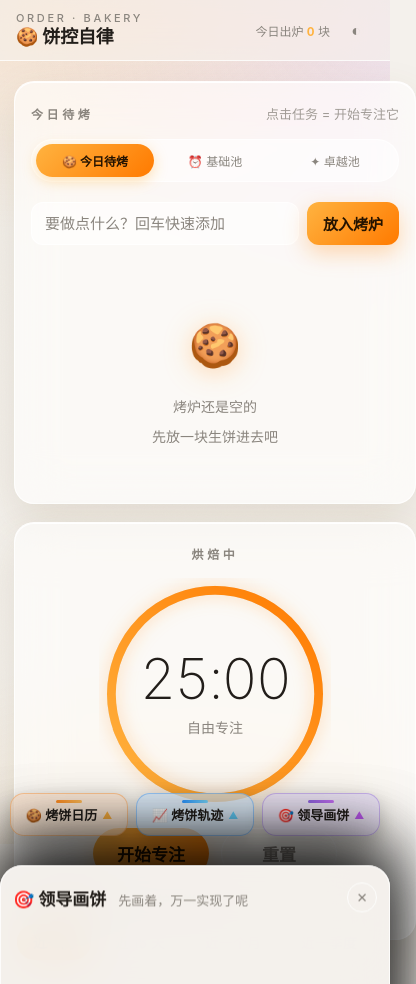
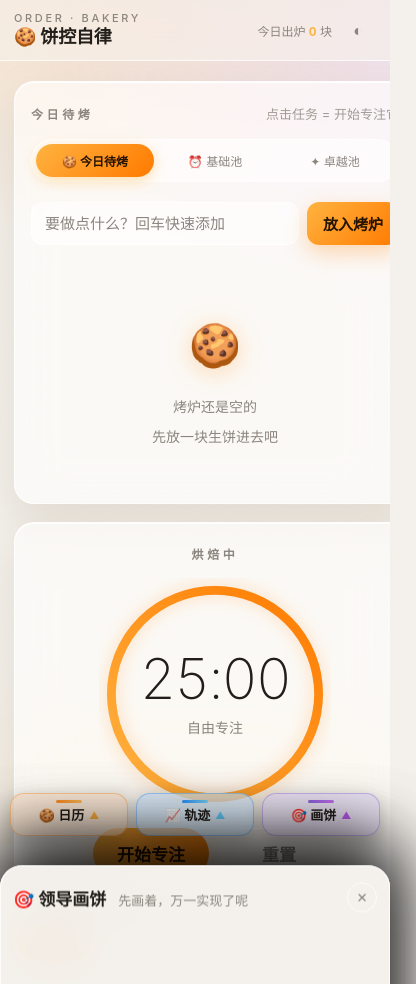
Before and after one commit to bl026732-ship-it/bingkong-pwa, a website: page index.html in a window 390 px wide. Shown: the whole page, 416 px wide, since content can reach past the window. Drawn offline with Linux system fonts and the light colour scheme.

Commit message:
修复手机端旧缓存问题(sw升级v4)；把手窄屏短名；防横向溢出

```diff
--- a/index.html
+++ b/index.html
@@ -436,6 +436,7 @@ body::after {
   opacity: .85;
 }
 .dock-title { font-weight: 600; color: var(--text); }
+.dock-title-sm { display: none; font-weight: 600; color: var(--text); }
 .dock-heat { display: flex; gap: 2px; }
 .dock-heat i { width: 7px; height: 7px; border-radius: 2px; background: var(--track); }
 .dock-heat i.l1 { background: color-mix(in srgb, var(--dock-b) 35%, transparent); }
@@ -557,10 +558,12 @@ body::after {
 
 /* ---------- 手机窄屏适配 ---------- */
 @media (max-width: 640px) {
-  .topbar { padding: 12px 16px; }
+  html, body { overflow-x: hidden; }
+  .topbar { padding: 12px 14px; gap: 8px; }
+  .brand { white-space: nowrap; flex-shrink: 0; }
   .brand small { letter-spacing: .24em; }
   .brand b { font-size: 18px; }
-  .topbar-stats { gap: 8px; font-size: 12px; }
+  .topbar-stats { gap: 8px; font-size: 12px; min-width: 0; }
   #pipBtn { display: none; } /* 悬浮窗仅桌面 Chrome/Edge 支持 */
   .hide-sm { display: none; }
   .main { padding: 20px 14px 14px; gap: 18px; }
@@ -578,7 +581,8 @@ body::after {
   /* 把手瘦身：只留图标+短名 */
   .dock-row { left: 10px; right: 10px; bottom: 8px; gap: 8px; }
   .dock { padding: 11px 6px; font-size: 12px; gap: 5px; border-radius: 14px; }
-  .dock-heat, .dock-total { display: none; }
+  .dock-heat, .dock-total, .dock-title { display: none; }
+  .dock-title-sm { display: inline; }
   /* 抽屉近乎全屏 */
   .cal-sheet { width: 100vw; padding: 16px 12px 22px; border-radius: 22px 22px 0 0; }
   .cal-cell { min-height: 50px; padding: 6px 7px; border-radius: 10px; }
@@ -665,17 +669,20 @@ body::after {
   <div class="dock-row">
     <button class="dock" id="calDock" title="打开烤饼日历">
       <span class="dock-title">🍪 烤饼日历</span>
+      <span class="dock-title-sm">🍪 日历</span>
       <span class="dock-heat" id="dockHeat"></span>
       <span class="dock-total" id="dockTotal"></span>
       <span class="dock-arrow">▲</span>
     </button>
     <button class="dock" id="trendDock" title="打开烤饼轨迹">
       <span class="dock-title">📈 烤饼轨迹</span>
+      <span class="dock-title-sm">📈 轨迹</span>
       <span class="dock-total" id="dockTrendMini"></span>
       <span class="dock-arrow">▲</span>
     </button>
     <button class="dock" id="pieDock" title="打开领导画饼">
       <span class="dock-title">🎯 领导画饼</span>
+      <span class="dock-title-sm">🎯 画饼</span>
       <span class="dock-total" id="dockPieMini"></span>
       <span class="dock-arrow">▲</span>
     </button>
--- a/sw.js
+++ b/sw.js
@@ -1,6 +1,6 @@
 /* 饼控自律 PWA — Service Worker
    缓存优先：应用外壳离线可用，有网时自动更新 */
-const CACHE = 'bingkong-pwa-v3';
+const CACHE = 'bingkong-pwa-v4';
 const ASSETS = [
   './',
   './index.html',
```
